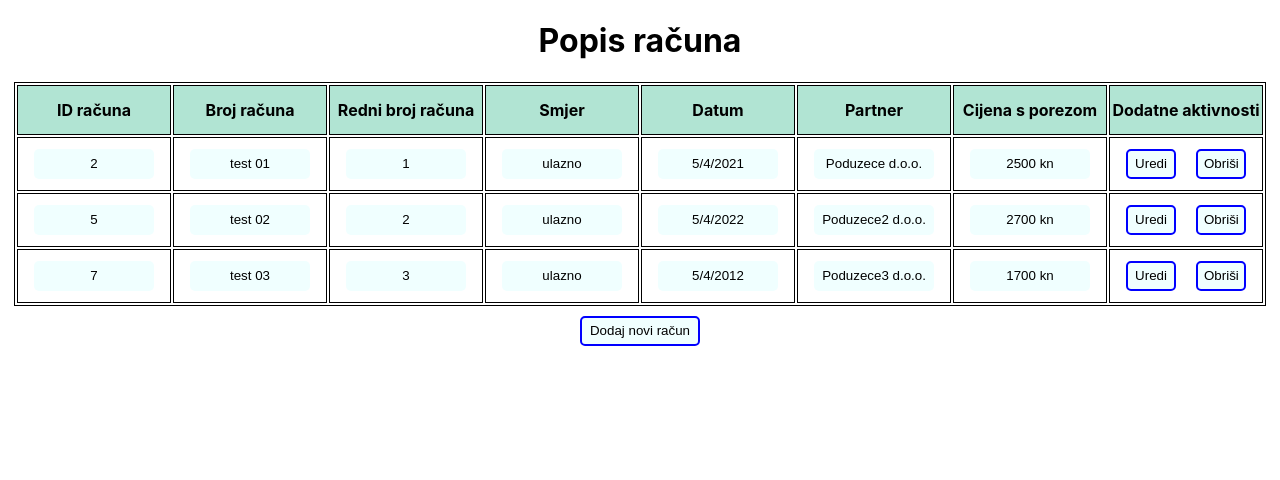
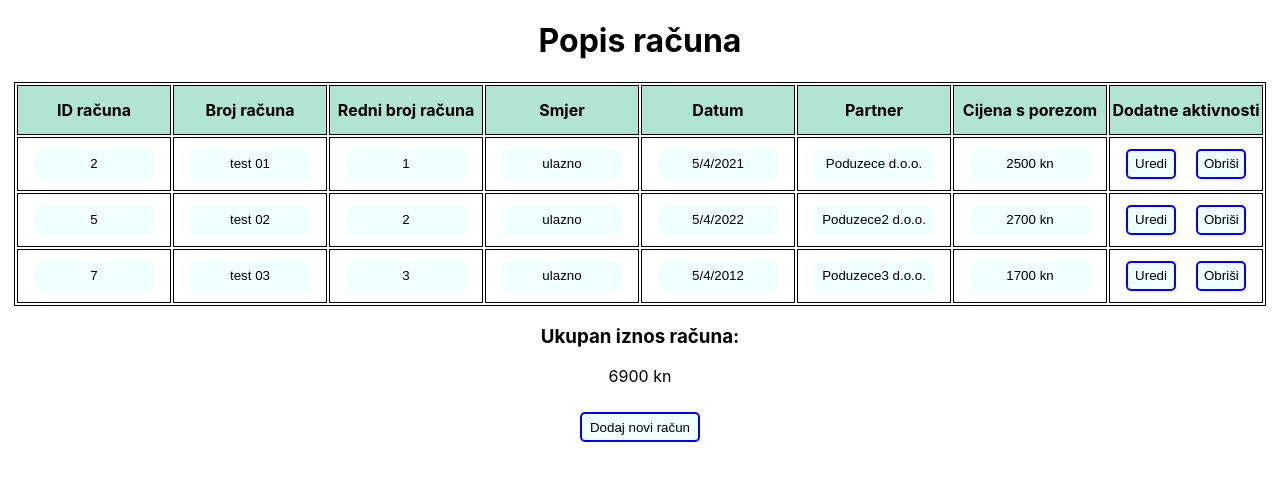
Before and after one commit to CROmarcos/sedamit_zadatak, a React (Create React App) app: page / in a window 1280 px wide. Shown: the top 480 px of the page. Built offline with nearby package versions, Linux system fonts and the light colour scheme.

Commit message:
Suma iznosa računa

```diff
--- a/src/Components/ListaRacuna/ListaRacuna.tsx
+++ b/src/Components/ListaRacuna/ListaRacuna.tsx
@@ -11,7 +11,14 @@ const ListaRacuna: React.FC<IRacun> = ({ racuni }) => {
     //     )
     // }
 
+    let ukupno=0;
+
+    racuni.forEach(racun => {
+        ukupno+=racun.cijena_s_porezom
+    });
+
     return (
+        <>
         <table className="Lista sortable">
             <thead>
                 <tr>
@@ -41,6 +48,8 @@ const ListaRacuna: React.FC<IRacun> = ({ racuni }) => {
                 </tr>
             )}</tbody>
         </table>
+        <h3>Ukupan iznos računa: </h3><p>{ukupno} kn</p>
+        </>
     )
 }
 
```
